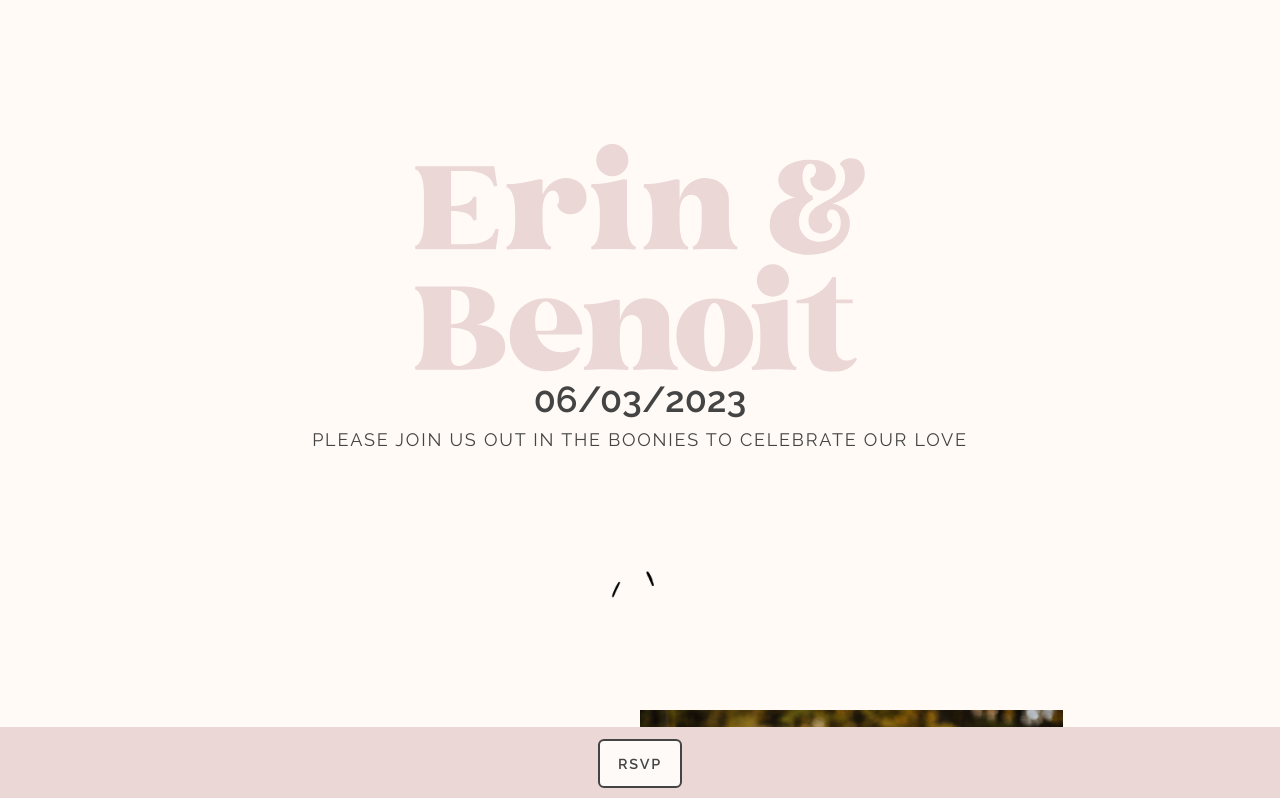
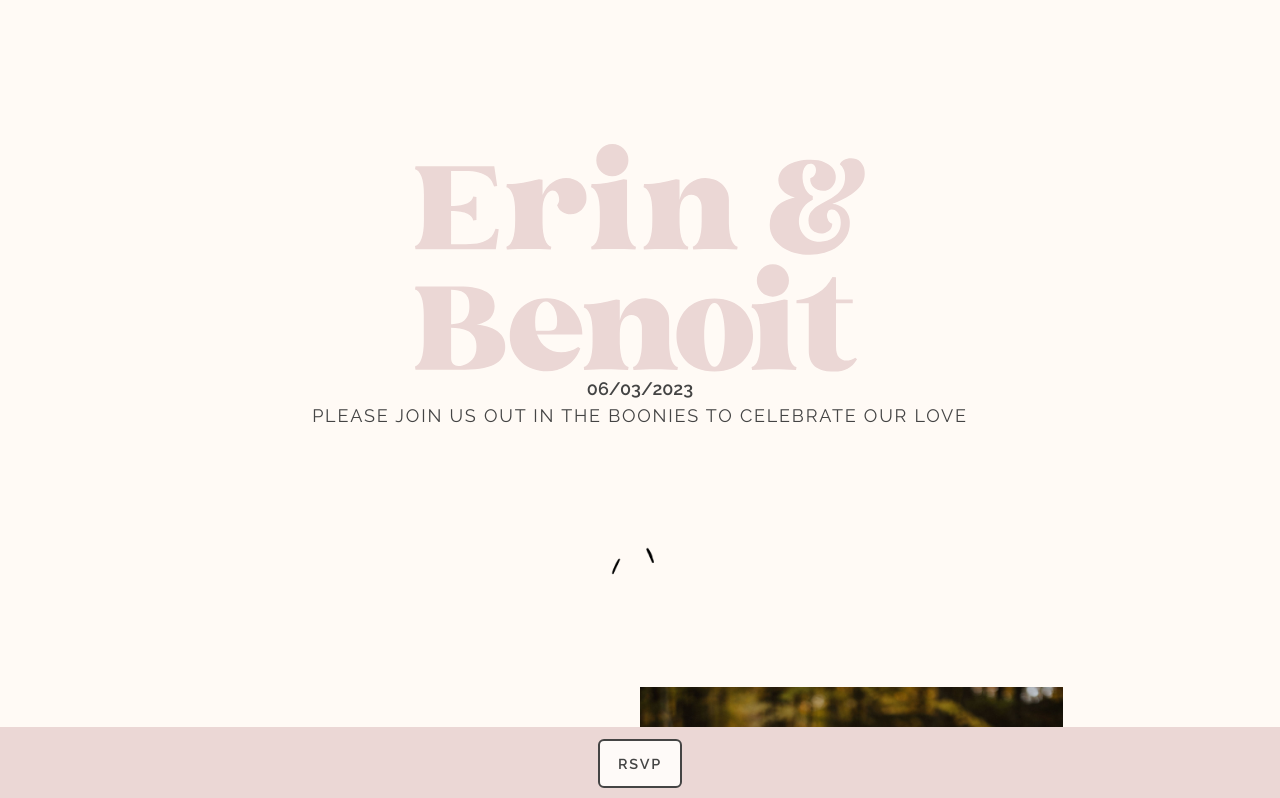
Before and after one commit to martenbjork/erin-and-benoit, a Next.js app: page / in a window 1280 px wide. Shown: the top 798 px of the page. Built offline with nearby package versions, Linux system fonts and the light colour scheme.

Commit message:
Update Home.module.scss

```diff
--- a/src/styles/Home.module.scss
+++ b/src/styles/Home.module.scss
@@ -46,8 +46,9 @@
   }
 
   h1 {
-    font-size: 2rem;
+    font-size: 1rem;
     font-weight: bold;
+    padding-top: .2rem;
   }
 
   .HeroContent {
```
